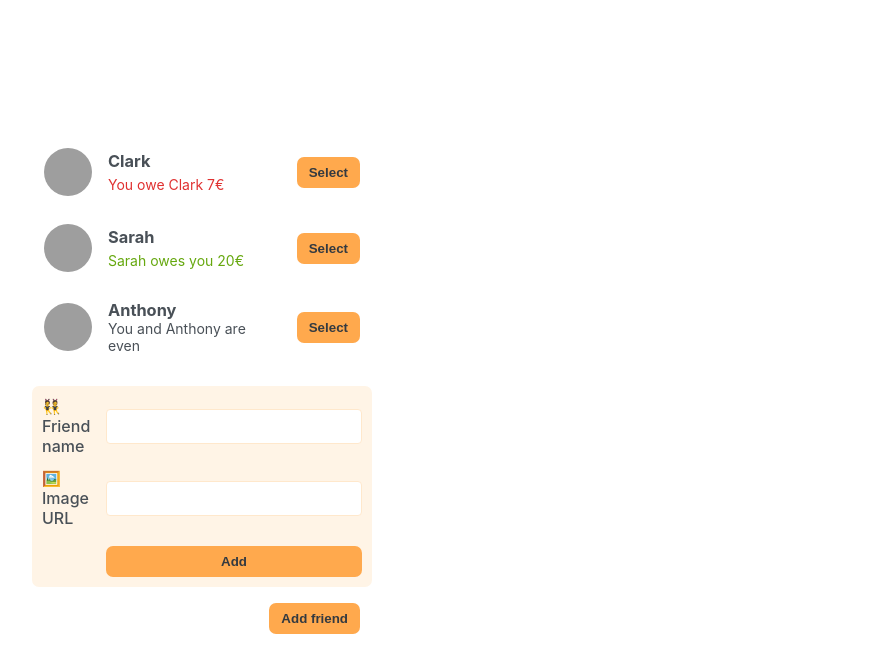
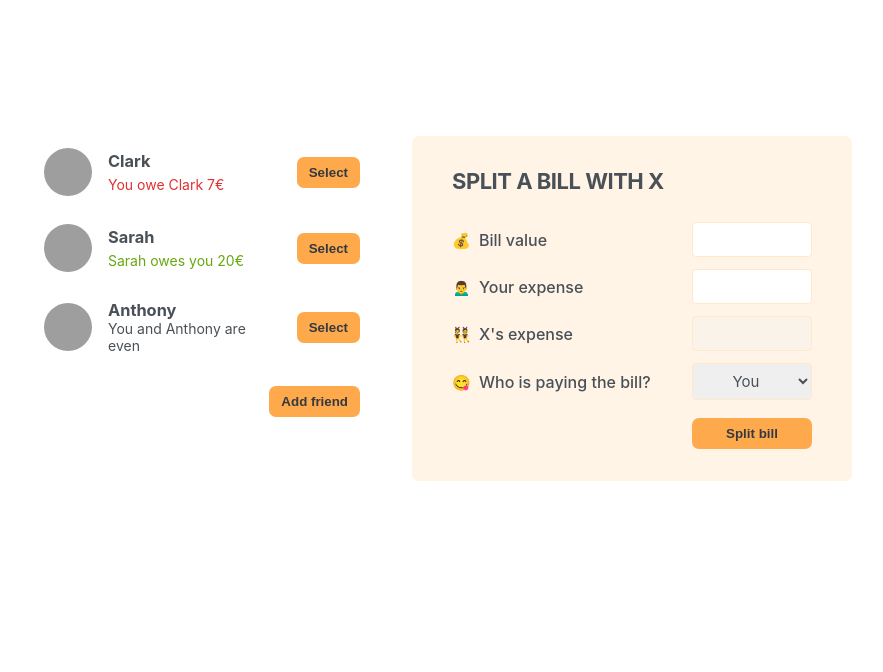
Before and after one commit to rehanmosabbir/eat-n-split, a React (Create React App) app: page / in a window 1280 px wide. Shown: the top 672 px of the page, without its empty margins (198-1081 px from the left). Built offline with nearby package versions, Linux system fonts and the light colour scheme; grey boxes are pictures that could not be loaded.

Commit message:
add showAddFriend functionality

```diff
--- a/src/App.js
+++ b/src/App.js
@@ -1,3 +1,5 @@
+import { useState } from "react";
+
 const initialFriends = [
   {
     id: 118836,
@@ -19,14 +21,30 @@ const initialFriends = [
   },
 ];
 
+function Button({ children, onShowAddFriend }) {
+  return (
+    <button className="button" onClick={onShowAddFriend}>
+      {children}
+    </button>
+  );
+}
+
 export default function App() {
+  const [showAddFriend, setShowAddFriend] = useState(false);
+
+  function handleShowAddFriend() {
+    setShowAddFriend((show) => !show);
+  }
   return (
     <div className="app">
       <div className="sidebar">
         <FriendsList />
-        <FormAddFriend />
-        <Button>Add friend</Button>
+        {showAddFriend && <FormAddFriend />}
+        <Button onShowAddFriend={handleShowAddFriend}>
+          {showAddFriend ? "close" : "Add friend"}
+        </Button>
       </div>
+      <FormSplitBill />
     </div>
   );
 }
@@ -63,10 +81,6 @@ function Friend({ friend }) {
   );
 }
 
-function Button({ children }) {
-  return <button className="button">{children}</button>;
-}
-
 function FormAddFriend() {
   return (
     <form className="form-add-friend">
@@ -78,3 +92,23 @@ function FormAddFriend() {
     </form>
   );
 }
+
+function FormSplitBill() {
+  return (
+    <form className="form-split-bill">
+      <h2>Split a bill with X</h2>
+      <label>💰 Bill value</label>
+      <input type="text" />
+      <label>🙍‍♂️ Your expense</label>
+      <input type="text" />
+      <label>👯 X's expense</label>
+      <input type="text" disabled />
+      <label>😋 Who is paying the bill?</label>
+      <select>
+        <option value="user">You</option>
+        <option value="friend">X</option>
+      </select>
+      <Button>Split bill</Button>
+    </form>
+  );
+}
```
